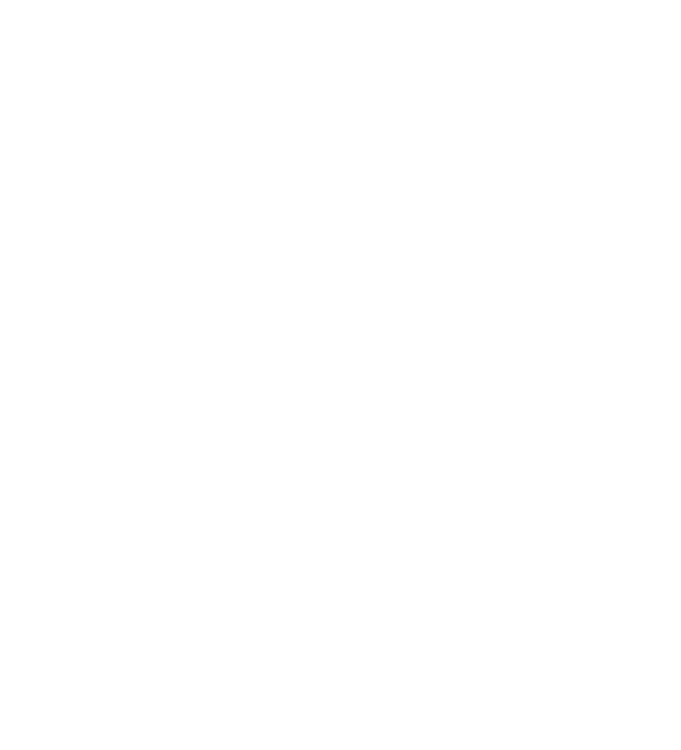
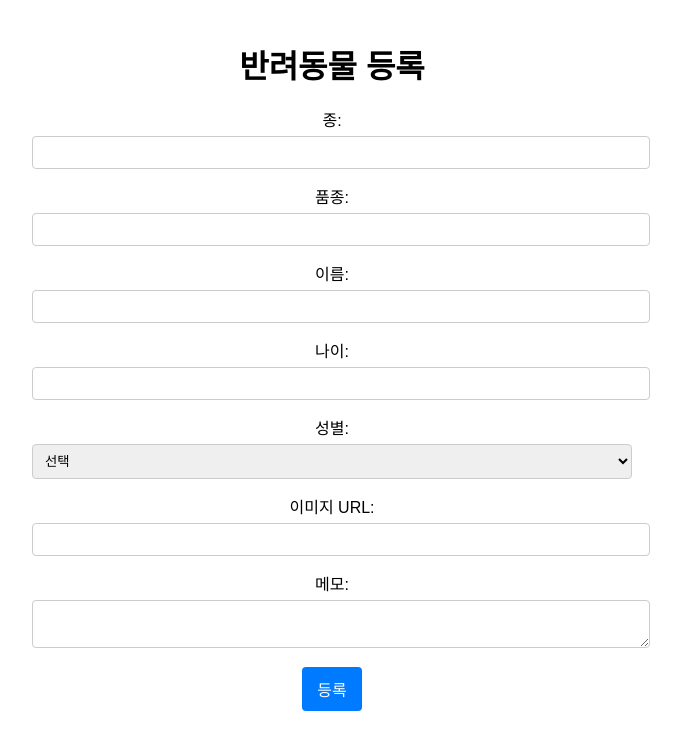
Before and after one commit to SJ-Petory/Petroy-FrontEnd, a React (Create React App) app: page /petPage in a window 1280 px wide. Before the commit this address had no page. Shown: the top 750 px of the page, without its empty margins (308-989 px from the left). Built offline with nearby package versions, Linux system fonts and the light colour scheme.

Commit message:
[feat #62] 펫 페이지 생성

```diff
--- a/src/pages/mainPage.jsx
+++ b/src/pages/mainPage.jsx
@@ -10,6 +10,10 @@ function MainPage() {
 
     const handleMyPageClick = () => {
         navigate('/myPage');
+    };
+
+    const handlePetClick = () => {
+        navigate('/petPage');
     };
 
     useEffect(() => {
@@ -36,6 +40,7 @@ function MainPage() {
             <h1>안녕하세요, {memberName}님!</h1>
             <CalendarComponent />
             <button type="button" onClick={handleMyPageClick}>마이페이지</button>
+            <button type="button" onClick={handlePetClick}>펫</button>
         </div>
     );
 }
--- /dev/null
+++ b/src/pages/petPage.jsx
@@ -0,0 +1,151 @@
+import React, { useState } from 'react';
+import axios from 'axios';
+import '../styles/petPage.css';
+
+const API_BASE_URL = 'http://43.202.195.199:8080';
+
+const PetPage = () => {
+    const [petInfo, setPetInfo] = useState({
+        species: '',
+        breed: '',
+        name: '',
+        age: '',
+        gender: '',
+        image: '',
+        memo: '',
+    });
+    const [loading, setLoading] = useState(false);
+    const [error, setError] = useState(null);
+
+    const handleChange = (e) => {
+        const { name, value } = e.target;
+        setPetInfo((prev) => ({
+            ...prev,
+            [name]: value,
+        }));
+    };
+
+    const handleSubmit = async (e) => {
+        e.preventDefault();
+        setLoading(true);
+        setError(null);
+
+        try {
+            const token = localStorage.getItem('accessToken'); // 토큰 가져오기
+
+            if (token) {
+                const response = await axios.post(`${API_BASE_URL}/pets`, petInfo, {
+                    headers: {
+                        'Authorization': `${token}`,
+                        'Content-Type': 'application/json',
+                    },
+                });
+
+                if (response.status === 200) {
+                    alert('반려동물 등록 성공');
+                    setPetInfo({
+                        species: '',
+                        breed: '',
+                        name: '',
+                        age: '',
+                        gender: '',
+                        image: '',
+                        memo: '',
+                    });
+                } else {
+                    setError('반려동물 등록에 실패했습니다.');
+                }
+            } else {
+                setError('토큰이 없습니다.');
+            }
+        } catch (err) {
+            setError('서버와의 통신에 실패했습니다.');
+        } finally {
+            setLoading(false);
+        }
+    };
+
+    return (
+        <div className="petPage">
+            <h1>반려동물 등록</h1>
+            <form onSubmit={handleSubmit}>
+                <div className="form-group">
+                    <label>종:</label>
+                    <input
+                        type="text"
+                        name="species"
+                        value={petInfo.species}
+                        onChange={handleChange}
+                        required
+                    />
+                </div>
+                <div className="form-group">
+                    <label>품종:</label>
+                    <input
+                        type="text"
+                        name="breed"
+                        value={petInfo.breed}
+                        onChange={handleChange}
+                        required
+                    />
+                </div>
+                <div className="form-group">
+                    <label>이름:</label>
+                    <input
+                        type="text"
+                        name="name"
+                        value={petInfo.name}
+                        onChange={handleChange}
+                        required
+                    />
+                </div>
+                <div className="form-group">
+                    <label>나이:</label>
+                    <input
+                        type="number"
+                        name="age"
+                        value={petInfo.age}
+                        onChange={handleChange}
+                        required
+                    />
+                </div>
+                <div className="form-group">
+                    <label>성별:</label>
+                    <select
+                        name="gender"
+                        value={petInfo.gender}
+                        onChange={handleChange}
+                        required
+                    >
+                        <option value="">선택</option>
+                        <option value="BOY">남자</option>
+                        <option value="GIRL">여자</option>
+                    </select>
+                </div>
+                <div className="form-group">
+                    <label>이미지 URL:</label>
+                    <input
+                        type="text"
+                        name="image"
+                        value={petInfo.image}
+                        onChange={handleChange}
+                    />
+                </div>
+                <div className="form-group">
+                    <label>메모:</label>
+                    <textarea
+                        name="memo"
+                        value={petInfo.memo}
+                        onChange={handleChange}
+                    />
+                </div>
+                <button type="submit" disabled={loading}>
+                    {loading ? '등록 중...' : '등록'}
+                </button>
+                {error && <p className="error">{error}</p>}
+            </form>
+        </div>
+    );
+};
+
+export default PetPage;
--- a/src/routes/Routing.jsx
+++ b/src/routes/Routing.jsx
@@ -5,6 +5,7 @@ import LoginPage from '../pages/loginPage.jsx';
 import SignUpPage from '../pages/signUpPage.jsx';
 import MainPage from '../pages/mainPage.jsx';
 import MyPage from '../pages/myPage.jsx';
+import PetPage from '../pages/petPage.jsx';
 import KakaoCallback from '../utils/kakaoCallback.jsx';
 
 const Routing = () => {
@@ -16,6 +17,7 @@ const Routing = () => {
 			<Route path='/oauth/kakao/callback' element={<KakaoCallback />} />
 			<Route path='/mainPage' element={<MainPage/>} />
 			<Route path='/myPage' element={<MyPage/>} />
+			<Route path='/petPage' element={<PetPage/>} />
 			<Route path='/' element={<HomePage/>} />
 
 		</Routes>
--- /dev/null
+++ b/src/styles/petPage.css
@@ -0,0 +1,49 @@
+.petPage {
+    max-width: 600px;
+    margin: 0 auto;
+    padding: 20px;
+    font-family: Arial, sans-serif;
+}
+
+.petPage h1 {
+    text-align: center;
+    margin-bottom: 20px;
+}
+
+.petPage .form-group {
+    margin-bottom: 15px;
+}
+
+.petPage label {
+    display: block;
+    margin-bottom: 5px;
+}
+
+.petPage input[type="text"],
+.petPage input[type="number"],
+.petPage textarea,
+.petPage select {
+    width: 100%;
+    padding: 8px;
+    border: 1px solid #ccc;
+    border-radius: 4px;
+}
+
+.petPage button {
+    padding: 10px 15px;
+    border: none;
+    border-radius: 4px;
+    background-color: #007bff;
+    color: #fff;
+    cursor: pointer;
+    font-size: 16px;
+}
+
+.petPage button:disabled {
+    background-color: #6c757d;
+}
+
+.petPage .error {
+    color: red;
+    margin-top: 10px;
+}
```
